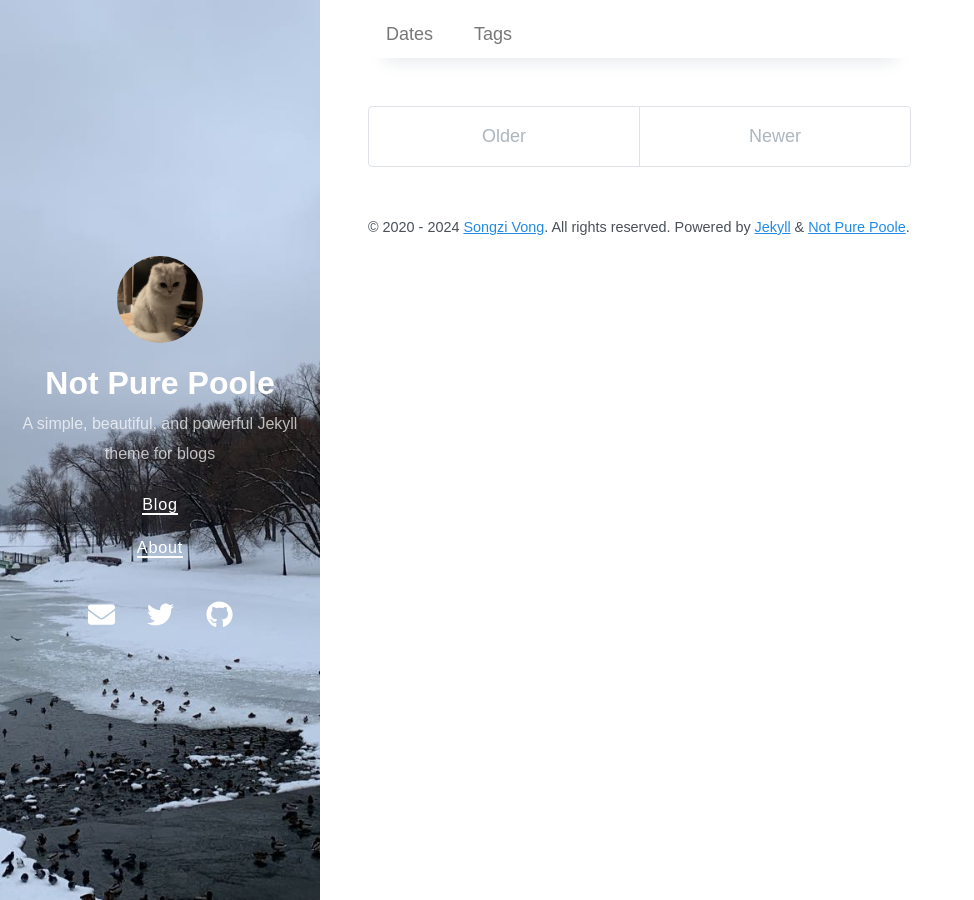
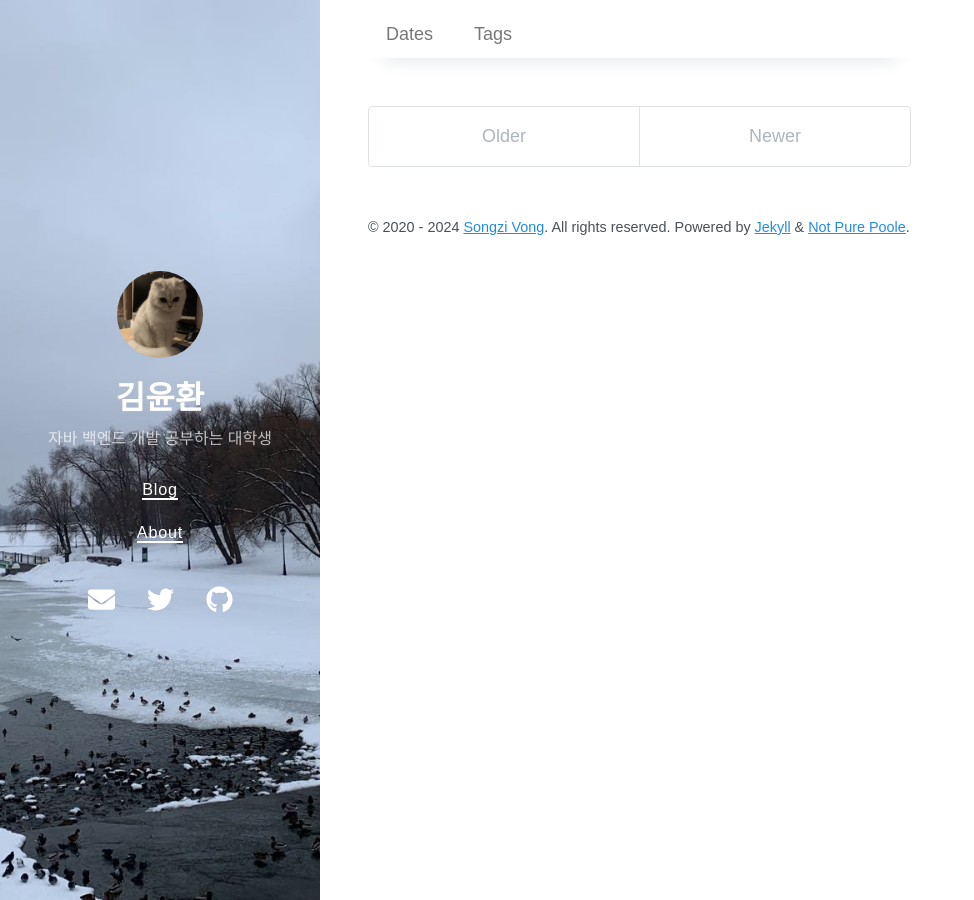
Before and after one commit to stayonasDev/stayonasDev.github.io, a Jekyll site: the page built from index.markdown, in a window 1280 px wide. Shown: the whole page, without its empty margins (0-974 px from the left). Built offline with Jekyll 4.4.1, drawn with Linux system fonts in a browser that asks for light colours; nearby versions of some CDN libraries; the list of posts is cut into pages by our own code.

Commit message:
Update Profile

```diff
--- a/_config.yml
+++ b/_config.yml
@@ -1,7 +1,7 @@
 # Setup
-title: Not Pure Poole
-description: A simple, beautiful, and powerful Jekyll theme for blogs
-url: https://vszhub.github.io
+title: 김윤환
+description: 자바 백엔드 개발 공부하는 대학생
+url: https://stayonasDev.github.io
 avatar: /avatar.jpeg
 paginate: 5
 permalink: pretty
@@ -35,8 +35,8 @@ logo: logo.png
 social:
   name: Songzi Vong
   links:
-    - https://twitter.com/vszhub
-    - https://github.com/vszhub
+    - https://twitter.com/
+    - https://github.com/stayonasDev
 google_site_verification: xxxxx
 lang: en
 
@@ -55,5 +55,5 @@ sass:
 # Specify the author for blog posts
 author:
   name: Songzi Vong
-  url: https://github.com/vszhub/
-  email: vszhub@gmail.com
+  url: https://github.com/stayonasDev/
+  email: dkwlrl56@gmail.com
```
